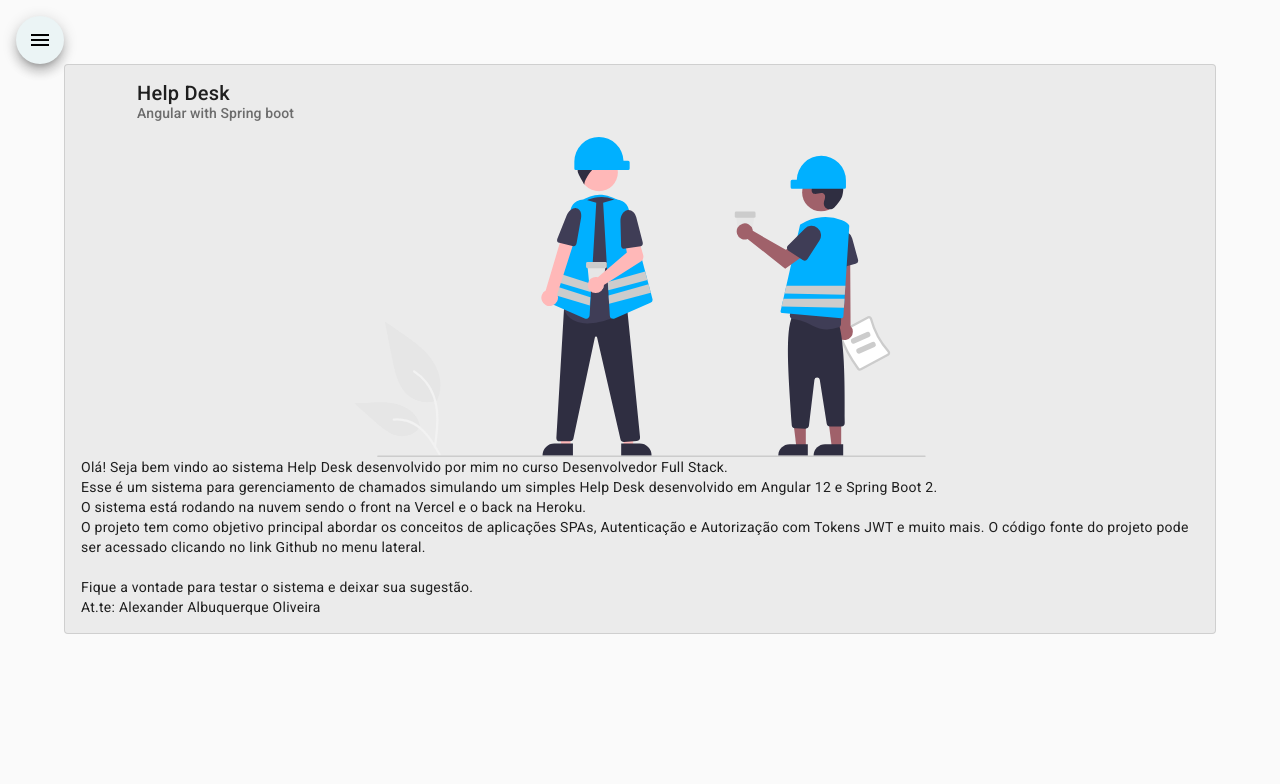
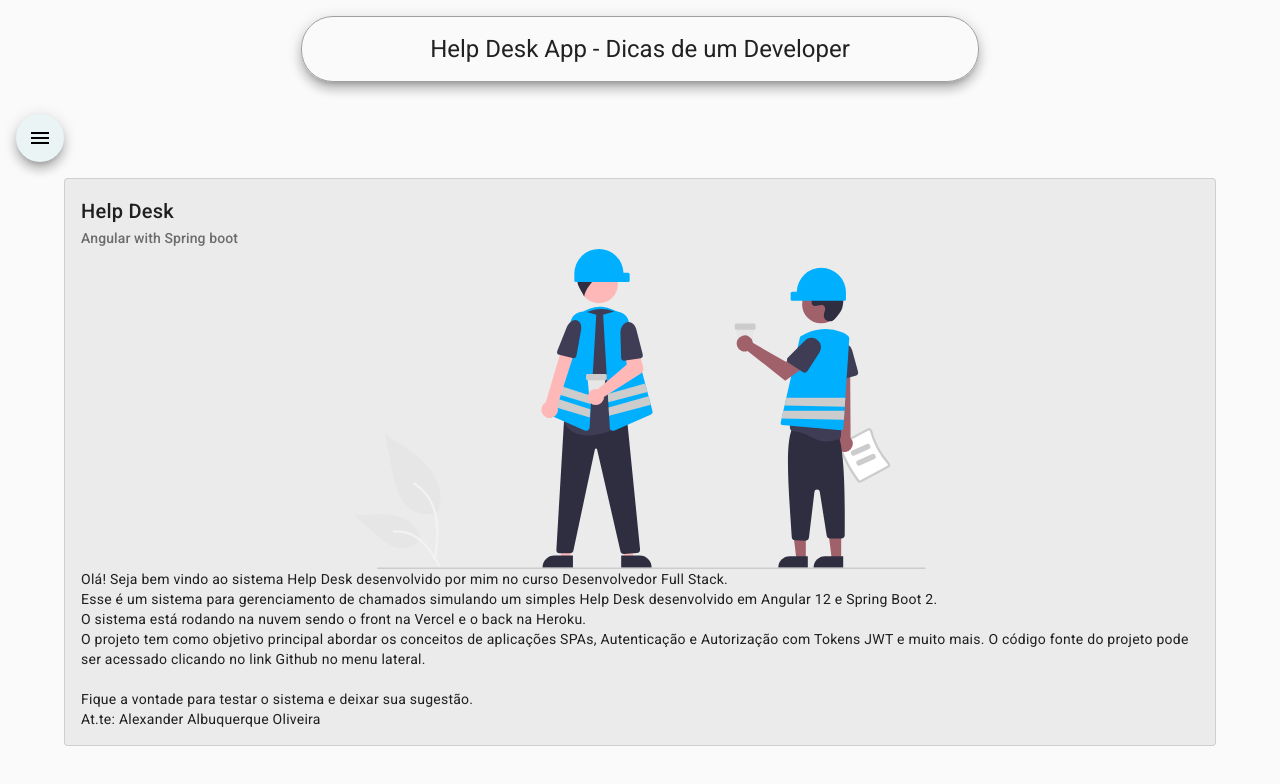
Before and after one commit to alexander1914/helpdesk-front, an Angular app in the folder helpdesk-app/: page /home in a window 1280 px wide. Shown: the top 784 px of the page. Built offline with nearby package versions, Linux system fonts and the light colour scheme.

Commit message:
I was implementing a new header component and some ajust on home component

```diff
--- /dev/null
+++ b/helpdesk-app/src/app/components/header/header.component.css
@@ -0,0 +1,12 @@
+.container {
+    display: flex;
+    align-items: center;
+    justify-content: center;
+}
+
+h1 {
+    margin-top: 1rem;
+    border: 1px solid rgb(161, 159, 159);
+    padding: 1rem 10%;
+    border-radius: 2rem;
+}
--- /dev/null
+++ b/helpdesk-app/src/app/components/header/header.component.html
@@ -0,0 +1,3 @@
+<div class="container">
+    <h1 class="mat-elevation-z8">Help Desk App - Dicas de um Developer</h1>
+</div>
--- a/helpdesk-app/src/app/components/home/home.component.css
+++ b/helpdesk-app/src/app/components/home/home.component.css
@@ -1,9 +1,9 @@
 .card {
     width: 90%;
-    margin: auto;
+    margin: 1rem auto;
     background-color: rgb(235, 235, 235);
 }
 
-.img {
+img {
     height: 20rem;
 }
--- a/helpdesk-app/src/app/components/home/home.component.html
+++ b/helpdesk-app/src/app/components/home/home.component.html
@@ -1,10 +1,9 @@
-<mat-card class="card" appearance="outlined">
+<mat-card class="card mat-elevation-z8" appearance="outlined">
     <mat-card-header>
-      <div mat-card-avatar class="example-header-image"></div>
       <mat-card-title>Help Desk</mat-card-title>
       <mat-card-subtitle>Angular with Spring boot</mat-card-subtitle>
     </mat-card-header>
-    <img class="img" mat-card-image src="../../../assets/img/home-image.svg" alt="Photo of a Shiba Inu">
+    <img mat-card-image src="../../../assets/img/home-image.svg" alt="Help desk banner">
     <mat-card-content>
         <p>
             Olá! Seja bem vindo ao sistema Help Desk desenvolvido por mim no curso Desenvolvedor Full Stack.<br />
--- a/helpdesk-app/src/app/components/nav/nav.component.html
+++ b/helpdesk-app/src/app/components/nav/nav.component.html
@@ -26,6 +26,7 @@
     </mat-drawer>
 
     <div class="sidenav-content">
+        <app-header></app-header>
         <button class="menu mat-elevation-z8" (click)="drawer.toggle()" mat-icon-button>
             <mat-icon>menu</mat-icon>
         </button>
--- a/helpdesk-app/src/app/components/nav/nav.component.ts
+++ b/helpdesk-app/src/app/components/nav/nav.component.ts
@@ -6,11 +6,12 @@ import { MatSidenavModule } from '@angular/material/sidenav';
 import { MatListModule } from '@angular/material/list';
 import { MatIconModule } from '@angular/material/icon';
 import { Router, RouterOutlet } from '@angular/router';
+import { HeaderComponent } from "../header/header.component";
 
 @Component({
   selector: 'app-nav',
   standalone: true,
-  imports: [RouterOutlet, MatButtonModule, MatSidenavModule, MatListModule, MatIconModule],
+  imports: [RouterOutlet, MatButtonModule, MatSidenavModule, MatListModule, MatIconModule, HeaderComponent],
   templateUrl: './nav.component.html',
   styleUrl: './nav.component.css'
 })
```
Also changed, not shown: helpdesk-app/src/app/components/header/header.component.ts (added, +12 -0 lines).
